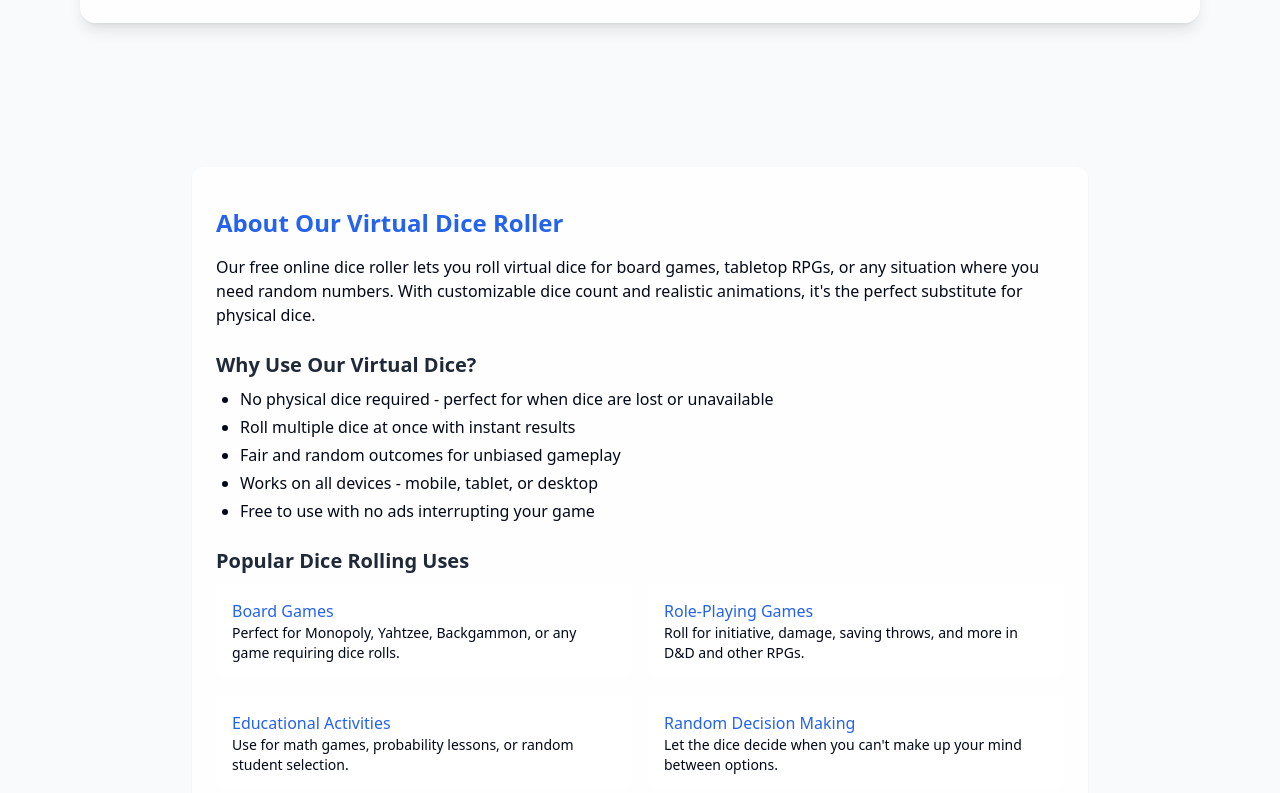
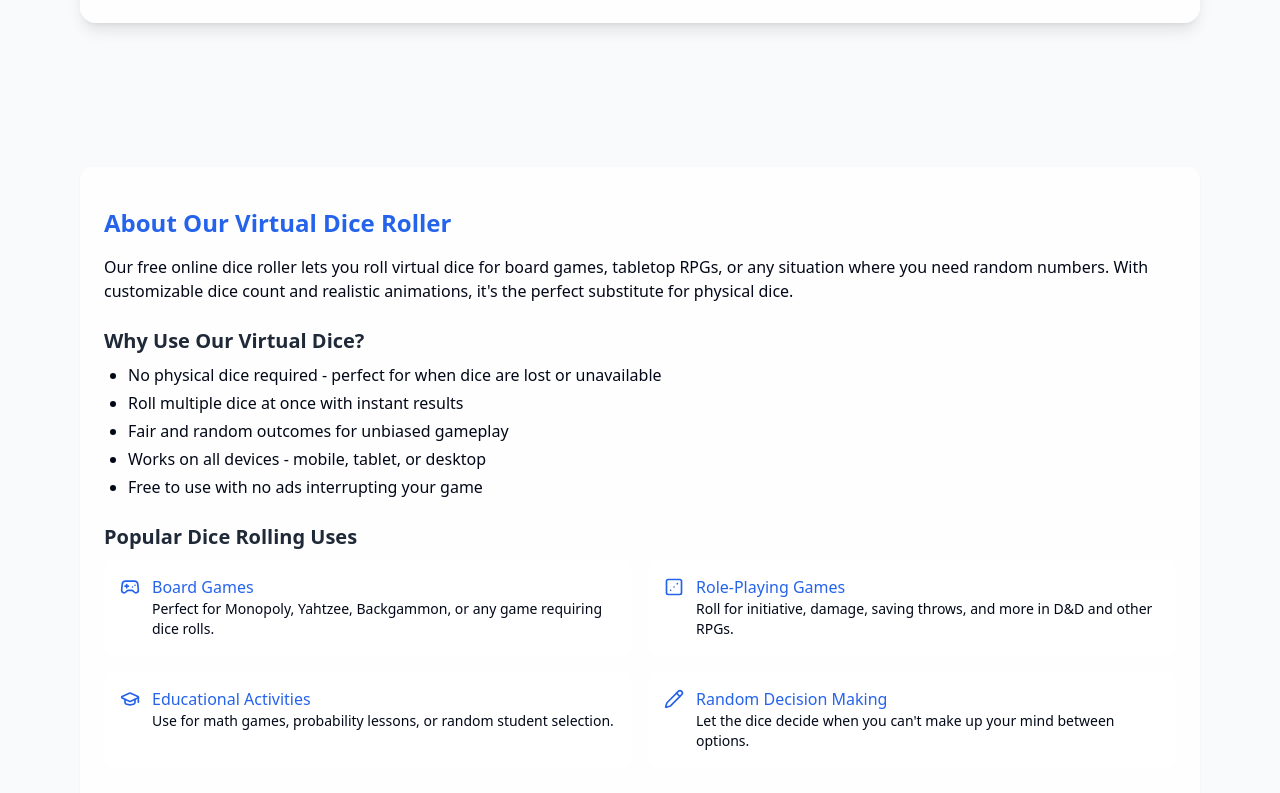
Before and after one commit to chris-codes-things/randomize-your-squad, a React (Vite) app: page /dice-roller in a window 1280 px wide. Shown: the part 487-1280 px from the top of the page. Built offline with nearby package versions, Linux system fonts and the light colour scheme.

Commit message:
feat: Add icons and adjust about section width
- Added icons to the "Popular Uses" section in the DiceRoller component.
- Adjusted the width of the "About Our Virtual Dice Roller" section to match the tool components.

```diff
--- a/src/pages/DiceRoller.tsx
+++ b/src/pages/DiceRoller.tsx
@@ -3,7 +3,7 @@ import React from 'react';
 import { Helmet } from 'react-helmet';
 import { Link } from 'react-router-dom';
 import DiceRoller from '../components/DiceRoller';
-import { Users, User, Dice3, Coins, CircleDashed } from 'lucide-react';
+import { Users, User, Dice3, Coins, CircleDashed, GraduationCap, Gamepad2, Pencil, BarChartBig } from 'lucide-react';
 
 const DiceRollerPage = () => {
   return (
@@ -69,7 +69,8 @@ const DiceRollerPage = () => {
 
       <DiceRoller />
 
-      <div className="w-full max-w-4xl mx-auto px-6 py-10 bg-white/80 backdrop-blur-sm rounded-xl mt-10 shadow-sm">
+      <div className="w-full max-w-6xl mx-auto px-4 py-10">
+        <div className="bg-white/80 backdrop-blur-sm rounded-xl px-6 py-10 shadow-sm">
           <h2 className="text-2xl font-bold text-primary mb-4">About Our Virtual Dice Roller</h2>
           <p className="mb-4">Our free online dice roller lets you roll virtual dice for board games, tabletop RPGs, or any situation where you need random numbers. With customizable dice count and realistic animations, it's the perfect substitute for physical dice.</p>
 
@@ -84,21 +85,33 @@ const DiceRollerPage = () => {
 
           <h3 className="text-xl font-semibold text-gray-800 mt-6 mb-2">Popular Dice Rolling Uses</h3>
           <div className="grid md:grid-cols-2 gap-4 mb-6">
-          <div className="p-4 bg-white/50 rounded-lg">
+            <div className="p-4 bg-white/50 rounded-lg flex items-start gap-3 transition-all hover:bg-white/70">
+              <Gamepad2 className="text-primary mt-0.5 flex-shrink-0" size={20} />
+              <div>
                 <h4 className="font-medium text-primary">Board Games</h4>
                 <p className="text-sm">Perfect for Monopoly, Yahtzee, Backgammon, or any game requiring dice rolls.</p>
               </div>
-          <div className="p-4 bg-white/50 rounded-lg">
+            </div>
+            <div className="p-4 bg-white/50 rounded-lg flex items-start gap-3 transition-all hover:bg-white/70">
+              <Dice3 className="text-primary mt-0.5 flex-shrink-0" size={20} />
+              <div>
                 <h4 className="font-medium text-primary">Role-Playing Games</h4>
                 <p className="text-sm">Roll for initiative, damage, saving throws, and more in D&D and other RPGs.</p>
               </div>
-          <div className="p-4 bg-white/50 rounded-lg">
+            </div>
+            <div className="p-4 bg-white/50 rounded-lg flex items-start gap-3 transition-all hover:bg-white/70">
+              <GraduationCap className="text-primary mt-0.5 flex-shrink-0" size={20} />
+              <div>
                 <h4 className="font-medium text-primary">Educational Activities</h4>
                 <p className="text-sm">Use for math games, probability lessons, or random student selection.</p>
               </div>
-          <div className="p-4 bg-white/50 rounded-lg">
+            </div>
+            <div className="p-4 bg-white/50 rounded-lg flex items-start gap-3 transition-all hover:bg-white/70">
+              <Pencil className="text-primary mt-0.5 flex-shrink-0" size={20} />
+              <div>
                 <h4 className="font-medium text-primary">Random Decision Making</h4>
                 <p className="text-sm">Let the dice decide when you can't make up your mind between options.</p>
+              </div>
             </div>
           </div>
 
@@ -130,6 +143,7 @@ const DiceRollerPage = () => {
           </div>
         </div>
       </div>
+    </div>
   );
 };
 
```
Lines whose indentation alone changed are shown as unchanged.
